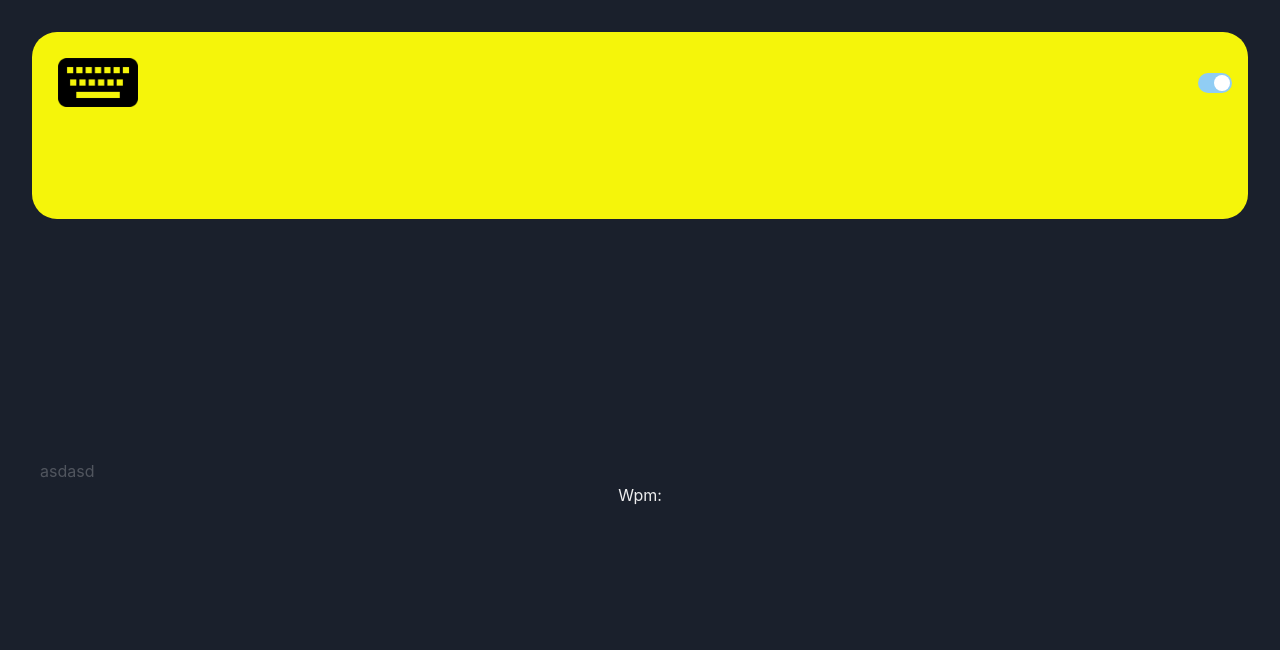
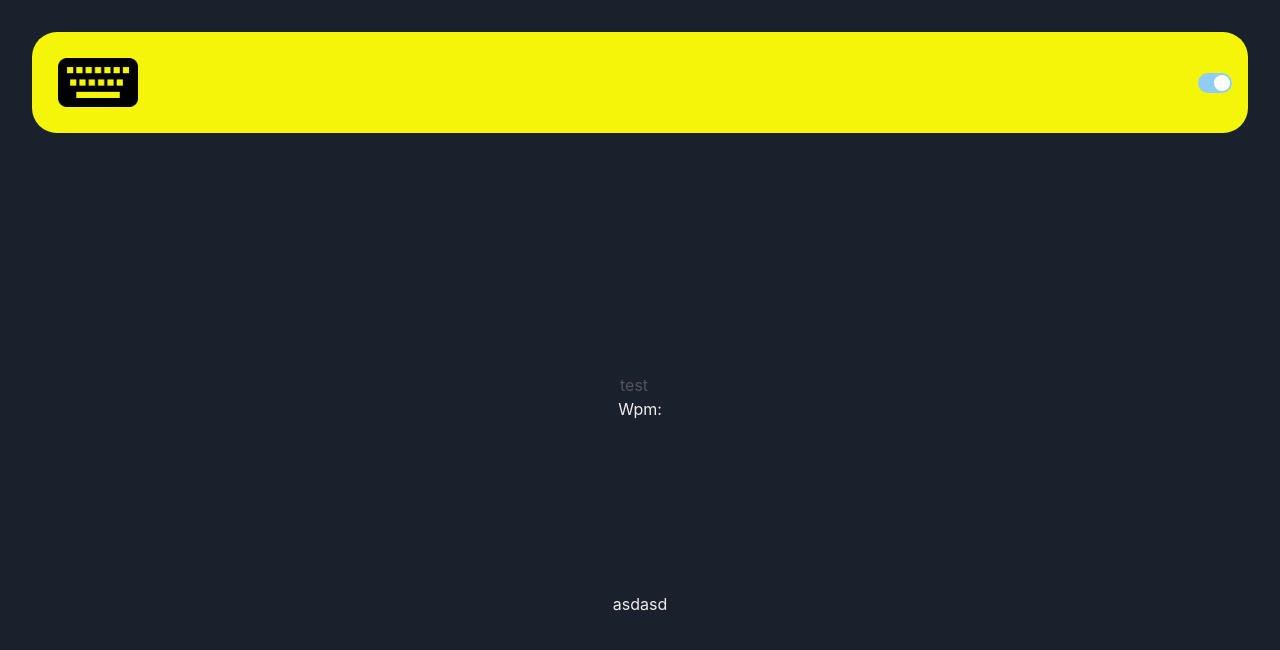
Before and after one commit to JeremiPam/JType, a React (Vite) app: page / in a window 1280 px wide. Shown: the top 650 px of the page. Built offline with nearby package versions, Linux system fonts and the light colour scheme.

Commit message:
added footer element

```diff
--- a/src/App.tsx
+++ b/src/App.tsx
@@ -3,24 +3,33 @@ import "./App.css";
 import { Grid, GridItem, HStack, Text } from "@chakra-ui/react";
 import NavBar from "./components/NavBar/NavBar";
 import GameBar from "./components/GameBar/GameBar";
+import WordsCategory from "./components/WordsCategory/WordsCategory";
 
 function App() {
   const [resultWords, setResultWords] = useState<string[]>([]);
-  const [inputWords, setInputwords] = useState<string[]>(["asdasd", "nbbbb"]);
+  const [inputWords, setInputwords] = useState<string[]>([
+    "test",
+    "test1",
+    "test2",
+  ]);
   const [wpm, setWpm] = useState<number[]>([]);
   return (
     <>
       <Grid
-        templateAreas={{ base: `"nav" "main"`, lg: `"nav nav" "main main"` }}
+        templateAreas={{
+          base: `"nav" "main"`,
+          lg: `"nav nav" "main main" "footer footer"`,
+        }}
         h="35rem"
         gap="15rem"
       >
-        <GridItem area={"nav"} bg="#f5f50a" borderRadius="25px">
+        <GridItem area={"nav"}>
           <NavBar />
         </GridItem>
         <GridItem area={"main"}>
-          <HStack>
+          <HStack justifyContent="center">
             <Text>{resultWords.join(" ")}</Text>
+
             <GameBar
               wordsArray={inputWords}
               returnWords={(word: string, seconds: number) => {
@@ -38,6 +47,7 @@ function App() {
           </Text>
         </GridItem>
       </Grid>
+      <div id="footer">asdasd</div>
     </>
   );
 }
--- a/src/components/GameBar/GameBar.tsx
+++ b/src/components/GameBar/GameBar.tsx
@@ -20,7 +20,7 @@ const GameBar = ({
           variant="unstyled"
           placeholder={currentWord}
           color={fontColor}
-          isDisabled={typeof currentWord === "undefined"}
+          isReadOnly={typeof currentWord === "undefined"}
           w={`${
             typeof currentWord === "string" ? currentWord.length * 10 : 10
           }px`}
--- a/src/components/NavBar/NavBar.tsx
+++ b/src/components/NavBar/NavBar.tsx
@@ -4,7 +4,12 @@ import logo from "./icon.png";
 
 const NavBar = () => {
   return (
-    <HStack justifyContent="space-between" padding="1rem">
+    <HStack
+      justifyContent="space-between"
+      padding="1rem"
+      bg="#f5f50a"
+      borderRadius="25px"
+    >
       <Image src={logo} htmlWidth="100px" padding="10px" />
       <ThemeSwitch></ThemeSwitch>
     </HStack>
--- /dev/null
+++ b/src/components/WordsCategory/WordsCategory.tsx
@@ -0,0 +1,11 @@
+import { HStack } from "@chakra-ui/react";
+import apiClient from "./apiClient";
+
+const wordsCategory = () => {
+  apiClient
+    .get<{ word: string }>("/words")
+    .then((res) => console.log(res.data.word));
+  return <HStack>asdasd</HStack>;
+};
+
+export default wordsCategory;
```
Also changed, not shown: src/components/WordsCategory/apiClient.ts (added, +11 -0 lines).
